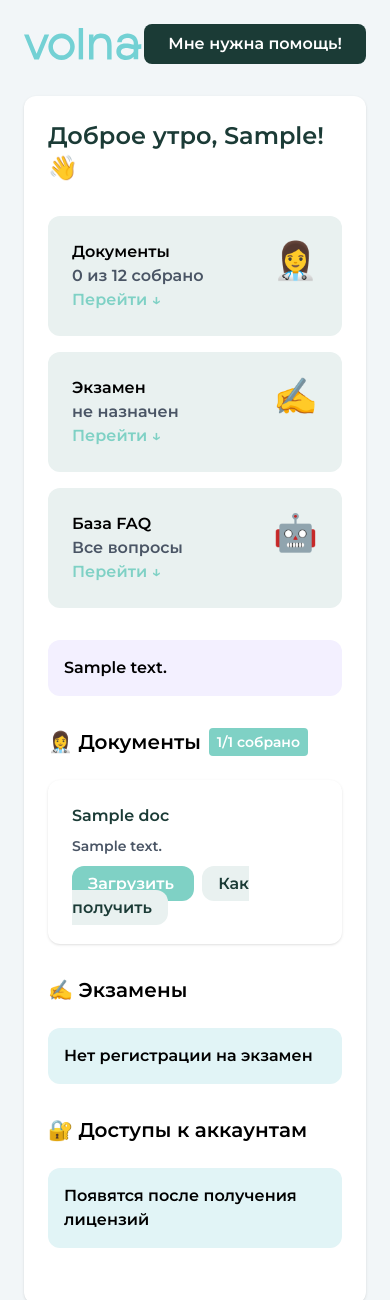
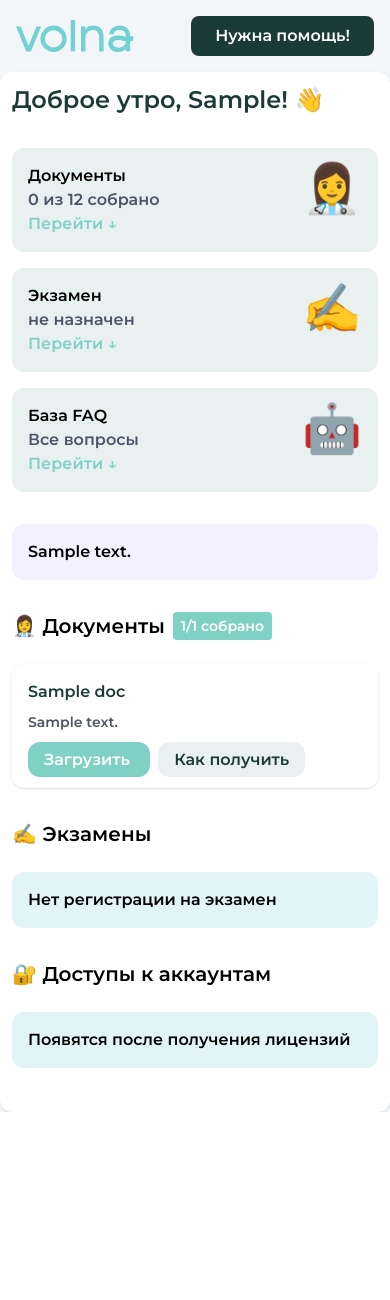
Before and after one commit to kushedow/volna-app, a FastAPI app: template src/templates/profile.html in a window 390 px wide. Shown: the top 1300 px of the page. After the commit the page ends 1112 px from the top, so only its background shows below. Run offline with FastAPI, Linux system fonts and the light colour scheme; the template is opened without the code that fills it: most values are stand-ins (such as "Sample title", 1, 10 or a date in 2020); parts of the project's set-up code (start-up, migrations or seed data) failed here and were passed over.

Commit message:
Docs pages aggegfix large paddings on responsive

```diff
--- a/main.py
+++ b/main.py
@@ -11,6 +11,7 @@ from starlette.staticfiles import StaticFiles
 
 from src.classes.gdrive_fetcher import GDriveFetcher
 from src.models.customer import Customer
+from src.models.document import Document
 
 
 @asynccontextmanager
@@ -20,13 +21,11 @@ async def lifespan(app: FastAPI):
     logging.info("Application starting up...")
 
     try:
-
         await gd_fetcher.preload()
         logging.info("Application started successfully!")
     except (ConnectError) as error:
         logging.error("Cant connect to GDrive!")
         return
-
     try:
         yield
     finally:
@@ -34,14 +33,11 @@ async def lifespan(app: FastAPI):
 
     # Shutdown code here (e.g., close database connection)
 
-
 app = FastAPI(lifespan=lifespan)
 app.mount("/static", StaticFiles(directory="static"), name="static")
 templates = Jinja2Templates(directory="src/templates")
 
 gd_fetcher = GDriveFetcher()
-
-
 
 @app.get("/profile/{amo_id}")
 async def profile(request: Request, amo_id: int):
@@ -50,10 +46,12 @@ async def profile(request: Request, amo_id: int):
     pprint(context)
     return templates.TemplateResponse("profile.html", context)
 
-@app.get("/")
-async def say_hello(request: Request):
-    context = {"request": request}
-    return templates.TemplateResponse("placeholder.html", context)
+@app.get("/documents/{amo_id}/{doc_id}")
+async def say_hello(request: Request, amo_id:int, doc_id:int):
+    document: Document = await gd_fetcher.get_document(doc_id)
+    pprint(document)
+    context = {"request": request, "document": document}
+    return templates.TemplateResponse("document.html", context)
 
 
 if(__name__ == "__main__"):
--- a/src/templates/base.html
+++ b/src/templates/base.html
@@ -20,16 +20,16 @@
 </head>
 <body class="bg-[#F2F6F8] h-full">
 
-<div class="max-w-[850px] mx-auto p-6 font-['Montserrat']">
+<div class="max-w-[850px] mx-auto md:p-6 font-['Montserrat']">
   <!-- Header -->
-  <header class="flex justify-between items-center mb-8">
+  <header class="flex justify-between items-center md:mb-8 p-4 md:p-0">
     <img src="/static/img/volna_logo.svg" alt="Volna" class="h-8" />
     <button class="bg-[#1B3B36] text-white px-6 py-2 rounded-lg">
-      Мне нужна помощь!
+      Нужна помощь!
     </button>
   </header>
 
-  <main class="bg-white p-6 rounded-xl shadow-sm">
+  <main class="bg-white p-3 md:p-6 rounded-xl shadow-sm">
   {% block content %}
   {% endblock %}
   </main>
--- a/src/templates/sections/documents.html
+++ b/src/templates/sections/documents.html
@@ -12,7 +12,7 @@
 
           {% if doc.is_uploaded %}
 
-              <div class="bg-[#6bdd771a] p-6 rounded-xl shadow-sm  ">
+              <div class="bg-[#6bdd771a] p-4 md:p-6 rounded-xl shadow-sm  ">
                 <h3 class="text-[#1B3B36] font-medium mb-2">{{ doc.title }}</h3>
                 <p class="text-gray-600 text-sm mb-4">
                   {{ doc.description }}
@@ -21,7 +21,7 @@
                   <span class="pr-4 py-2">
                       ✅ Загружен
                   </span>
-                  <a href="/document/{{ doc.id }}" class="bg-[#E9F1F0] text-[#1B3B36] px-4 py-2 rounded-xl">
+                  <a href="/documents/{{customer.amo_id }}/{{ doc.id }}" class="bg-[#E9F1F0] text-[#1B3B36] px-4 py-2 rounded-xl">
                     Посмотреть
                   </a>
                 </div>
@@ -29,16 +29,16 @@
 
           {% else %}
 
-              <div class="bg-white p-6 rounded-xl shadow-sm">
+              <div class="bg-white p-4 md:p-6 rounded-xl shadow-sm">
                 <h3 class="text-[#1B3B36] font-medium mb-2">{{ doc.title }}</h3>
                 <p class="text-gray-600 text-sm mb-4">
                   {{ doc.description }}
                 </p>
                 <div class=" ">
-                  <a href="/document/{{ doc.id }}" class="bg-[#7FD1C5] text-white px-4 py-2 mr-2 rounded-xl">
+                  <a href="/documents/{{customer.amo_id }}/{{ doc.id }}" class="bg-[#7FD1C5] text-white px-4 py-2 mr-2 rounded-xl">
                     Загрузить
                   </a>
-                  <a href="/document/{{ doc.id }}" class="bg-[#E9F1F0] text-[#1B3B36] px-4 py-2 rounded-xl">
+                  <a href="/documents/{{customer.amo_id }}/{{ doc.id }}" class="bg-[#E9F1F0] text-[#1B3B36] px-4 py-2 rounded-xl">
                     Как получить
                   </a>
                 </div>
--- a/src/templates/sections/status.html
+++ b/src/templates/sections/status.html
@@ -6,36 +6,38 @@
 
     <!-- Quick Status Cards -->
     <div class="grid md:grid-cols-3 gap-4 mb-8">
-      <div class="bg-[#E9F1F0] p-6 rounded-xl">
+
+      <div class="bg-[#E9F1F0] p-4 md:p-6 rounded-xl">
         <div class="flex justify-between">
           <div>
                 <h3 class="font-medium">Документы</h3>
                 <p class="text-gray-600">0 из 12 собрано</p>
                 <a href="#customer__docs" class="text-[#7FD1C5]">Перейти ↓</a>
           </div>
-          <span class="text-4xl">👩‍⚕️</span>
+          <span class="text-5xl">👩‍⚕️</span>
         </div>
 
       </div>
-      <div class="bg-[#E9F1F0] p-6 rounded-xl">
+
+      <div class="bg-[#E9F1F0] p-4 md:p-6 rounded-xl">
         <div class="flex justify-between">
             <div>
                  <h3 class="font-medium">Экзамен</h3>
                  <p class="text-gray-600">не назначен</p>
                  <a href="#customer__exams" class="text-[#7FD1C5]">Перейти ↓</a>
             </div>
-            <span class="text-4xl">✍️</span>
+            <span class="text-5xl">✍️</span>
         </div>
 
       </div>
-      <div class="bg-[#E9F1F0] p-6 rounded-xl">
+      <div class="bg-[#E9F1F0] p-4 md:p-6 rounded-xl">
         <div class="flex justify-between">
           <div>
               <h3 class="font-medium">База FAQ</h3>
               <p class="text-gray-600">Все вопросы</p>
               <a href="#customer__access" class="text-[#7FD1C5]">Перейти ↓</a>
           </div>
-          <span class="text-4xl">🤖</span>
+          <span class="text-5xl">🤖</span>
         </div>
 
       </div>
```
Also changed, not shown: src/classes/gdrive_fetcher.py (+7 -2 lines), src/templates/document.html (+39 -9 lines).
